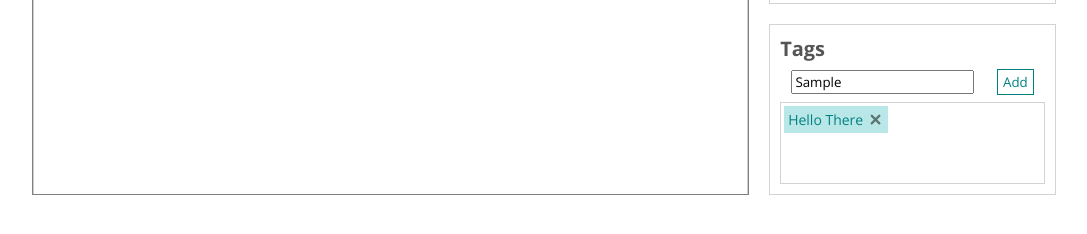
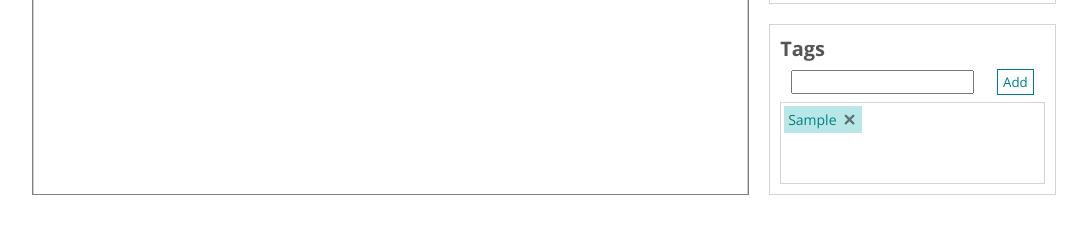
Before and after one commit to harshD-ksolves/BlogApp, a React (Create React App) app in the folder frontend/: page /write in a window 1280 px wide. Both pictures are taken after typing "Sample" into the empty fields and a click on the button "Add". Shown: the part 345-579 px from the top of the page, without its empty margins (96-1183 px from the left). Built offline with nearby package versions, Linux system fonts and the light colour scheme.

Commit message:
Added Create Blog ui

```diff
--- a/frontend/src/pages/Write.jsx
+++ b/frontend/src/pages/Write.jsx
@@ -5,15 +5,29 @@ import closeIcon from '../imgs/close.png';
 
 
 const Write = () => {
+  const [title,setTitle]=useState("");
   const [value,setValue]=useState('');
+  const [tags,setTags]=useState([]);
+  const [tag,setTag]=useState("");
 
+  const AddTag=(e)=>{
+    e.preventDefault();
+    if(tag){
+      setTags(tags=>[...tags,tag]);
+      setTag("");
+    }
+  }
+  const removeTag=(i)=>{
 
-  console.log(value);
+    setTags(tags=>tags.filter((tag,index)=> index!==i))
+
+  }
+
 
   return (
     <div className="create">
       <div className="content">
-        <input type="text" placeholder='Title'/>
+        <input type="text" placeholder='Title' value={title} onChange={(e)=>setTitle(e.target.value)}/>
         <div className="writerContainer">
           <ReactQuill className="writer" theme='snow' value={value} onChange={setValue}/>
         </div>
@@ -37,14 +51,18 @@ const Write = () => {
         <div className="item">
           <h1>Tags</h1>
           <span className='tagInputContainer'>
-            <input type="text" id="tags"/>
-            <button>Add</button>
+            <input type="text" id="tags" onChange={(e)=>setTag(e.target.value)} value={tag}/>
+            <button onClick={(e)=>AddTag(e)}>Add</button>
           </span>
           <div className="tags">
-            <span className="tag">
-              <span>Hello There</span>
-              <img src={closeIcon} alt="" />
-            </span>
+            {
+              tags && tags.map((tag,index) => (
+                <span className="tag" key={index}>
+                  <span>{tag}</span>
+                  <img src={closeIcon} alt="" onClick={()=>removeTag(index)} />
+                </span>
+              ))
+            }
           </div>
         </div>
       </div>
```
